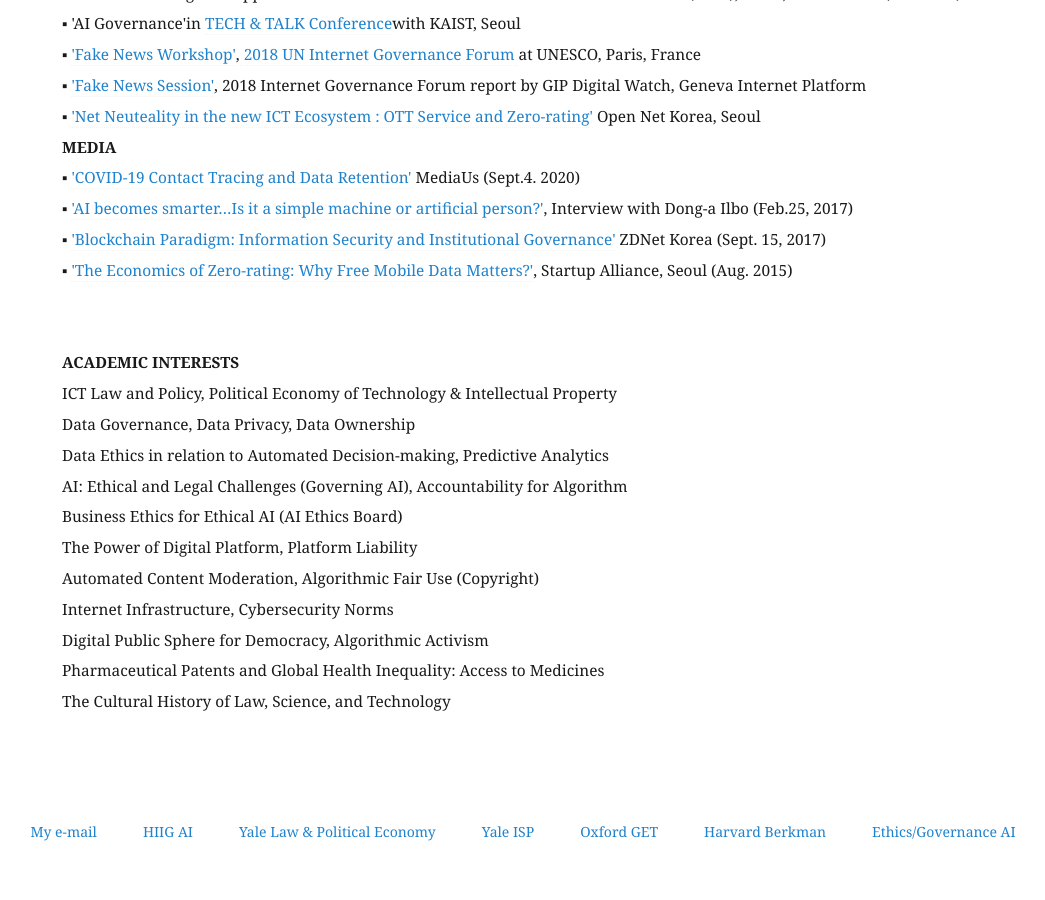
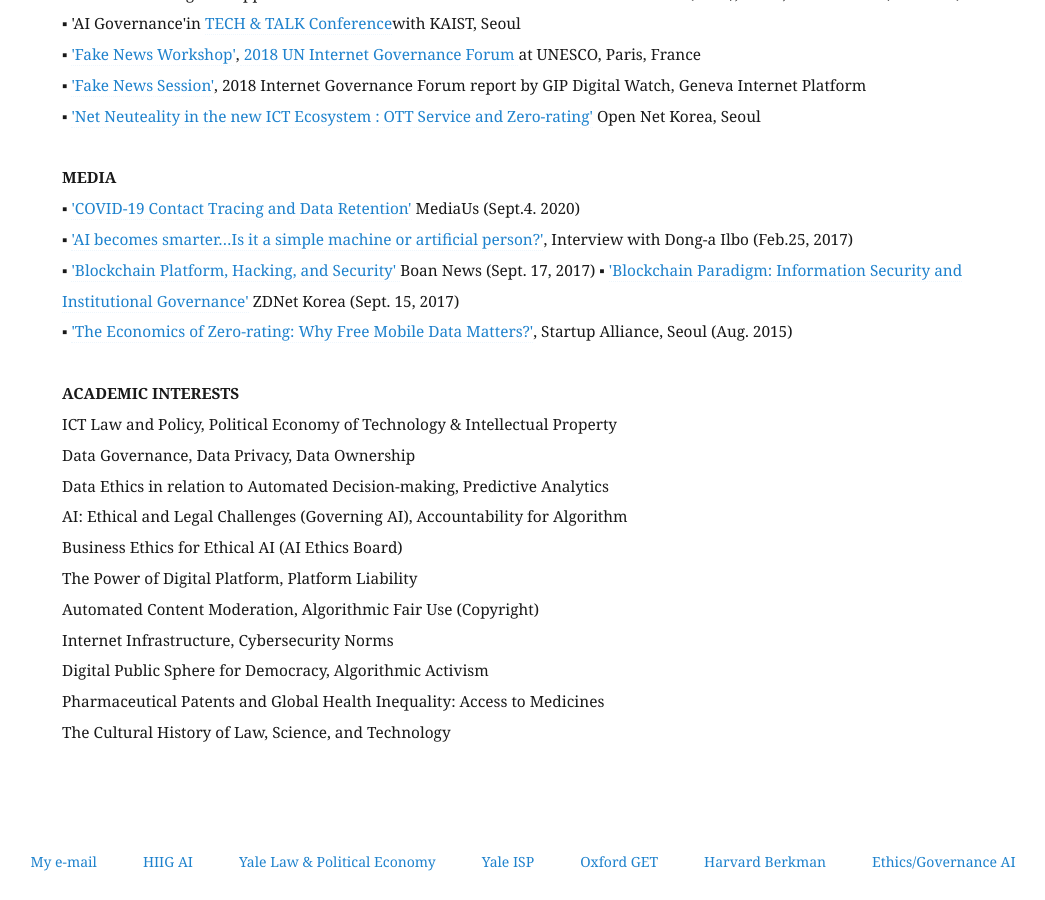
Before and after one commit to eunchangchoi/eunchangchoi.github.io, a Jekyll site: the page built from index.md, in a window 1280 px wide and 900 px high, scrolled down 3377 px. Shown: the whole window, without its empty margins (38-1083 px from the left). Built offline with Jekyll 4.4.1, drawn with Linux system fonts in a browser that asks for light colours.

Commit message:
Update index.md

```diff
--- a/index.md
+++ b/index.md
@@ -67,13 +67,14 @@
 ▪   <a href="https://www.youtube.com/watch?v=quo1DLyitf8&feature=youtu.be&t=1004">'Fake News Workshop'</a>,<a href="https://igf2018.fr/"> 2018 UN Internet Governance Forum </a> at UNESCO, Paris, France <br>
 ▪   <a href="https://dig.watch/sessions/session-fakenews">'Fake News Session'</a>, 2018 Internet Governance Forum report by GIP Digital Watch, Geneva Internet Platform <br>
 ▪ <a href="https://opennet.or.kr/wp-content/uploads/2015/08/발표자료-Net-Neutrality-OTT-Zero-ratinghandout-2015812-.pdf">'Net Neuteality in the new ICT Ecosystem : OTT Service and Zero-rating'</a> Open Net Korea, Seoul <br>
-
+  <br>
  <strong> MEDIA </strong> <br>
 ▪ <a href="http://www.mediaus.co.kr/news/articleView.html?idxno=192351"> 'COVID-19 Contact Tracing and Data Retention'</a> MediaUs (Sept.4. 2020)  <br>
 ▪ <a href="https://www.donga.com/news/article/all/20170225/83056178/1">'AI becomes smarter…Is it a simple machine or artificial person?'</a>, Interview with Dong-a Ilbo (Feb.25, 2017)<br>
+▪ <a href="https://www.boannews.com/media/view.asp?idx=57022&kind=3">'Blockchain Platform, Hacking, and Security' </a> Boan News (Sept. 17, 2017)
 ▪ <a href="https://www.zdnet.co.kr/view/?no=20170915172456&from=Mobile">'Blockchain Paradigm: Information Security and Institutional Governance'</a> ZDNet Korea (Sept. 15, 2017)<br>
 ▪  <a href="https://www.inews24.com/view/913922">'The Economics of Zero-rating: Why Free Mobile Data Matters?'</a>, Startup Alliance, Seoul (Aug. 2015) <br>
-    <br>
+
  <br>
   <strong> ACADEMIC INTERESTS </strong> <br>
    ICT Law and Policy, Political Economy of Technology & Intellectual Property <br>
```
